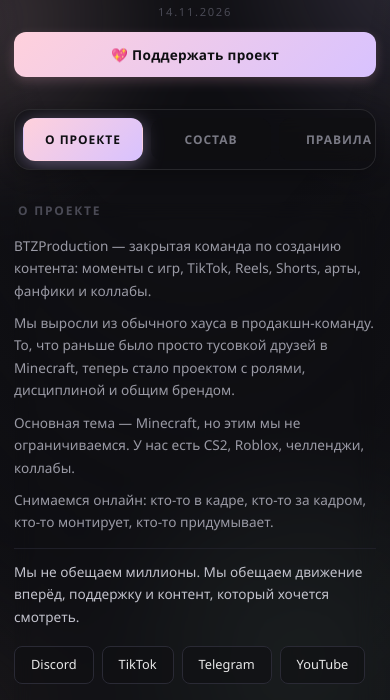
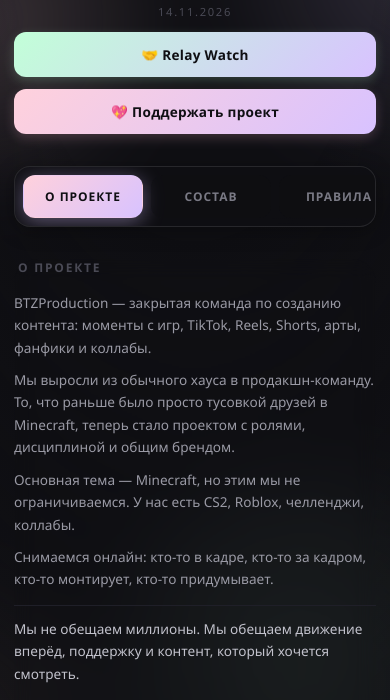
Before and after one commit to BTZhora/BTZProduction, a plain HTML site: page index.html in a window 390 px wide. Shown: the part 98-798 px from the top of the page. Drawn offline with Linux system fonts and the light colour scheme; no server answers.

Commit message:
feat: move Relay Watch to header

```diff
--- a/index.html
+++ b/index.html
@@ -94,6 +94,39 @@
     flex: 1;
     min-width: 200px;
   }
+  .header-actions {
+    display: flex;
+    gap: 12px;
+    flex-wrap: wrap;
+    justify-content: flex-end;
+  }
+  .partner-btn-header {
+    display: inline-flex;
+    align-items: center;
+    gap: 8px;
+    padding: 12px 24px;
+    border-radius: 12px;
+    font-size: 0.85rem;
+    font-weight: 700;
+    letter-spacing: 0.02em;
+    text-decoration: none;
+    color: #0f0f13;
+    background: linear-gradient(135deg, var(--mint), var(--lilac));
+    transition: transform .15s ease, box-shadow .15s ease;
+    white-space: nowrap;
+    box-shadow: 0 4px 12px rgba(194, 255, 216, 0.2);
+  }
+  .partner-btn-header:hover {
+    transform: translateY(-2px);
+    box-shadow: 0 6px 18px rgba(216, 194, 255, 0.4);
+  }
+  .partner-btn-header:active {
+    transform: translateY(0);
+  }
+  .partner-btn-header:focus-visible {
+    outline: 2px solid var(--mint);
+    outline-offset: 2px;
+  }
   .support-btn {
     display: inline-flex;
     align-items: center;
@@ -130,7 +163,11 @@
     .header-left {
       text-align: center;
     }
-    .support-btn {
+    .header-actions {
+      flex-direction: column;
+      width: 100%;
+    }
+    .support-btn, .partner-btn-header {
       width: 100%;
       justify-content: center;
     }
@@ -929,7 +966,10 @@
         <div class="subtitle">Personal List</div>
         <div class="date" id="date-el"></div>
       </div>
-      <a href="#" class="support-btn">💖 Поддержать проект</a>
+      <div class="header-actions">
+        <a href="https://site.relaywatch.duckdns.org/" target="_blank" rel="noopener noreferrer" class="partner-btn-header">🤝 Relay Watch</a>
+        <a href="#" class="support-btn">💖 Поддержать проект</a>
+      </div>
     </header>
 
     <noscript>
@@ -978,15 +1018,6 @@
             <div class="timeline-container" id="timeline-container"></div>
           </div>
 
-          <div class="bento-item partners-block">
-            <div class="about-title">Наши партнеры</div>
-            <div class="partners-grid">
-              <a href="https://site.relaywatch.duckdns.org/" target="_blank" rel="noopener noreferrer" class="partner-card">
-                <div class="partner-name">Relay Watch</div>
-                <div class="partner-btn">Перейти на сайт →</div>
-              </a>
-            </div>
-          </div>
         </div>
       </section>
 
```
